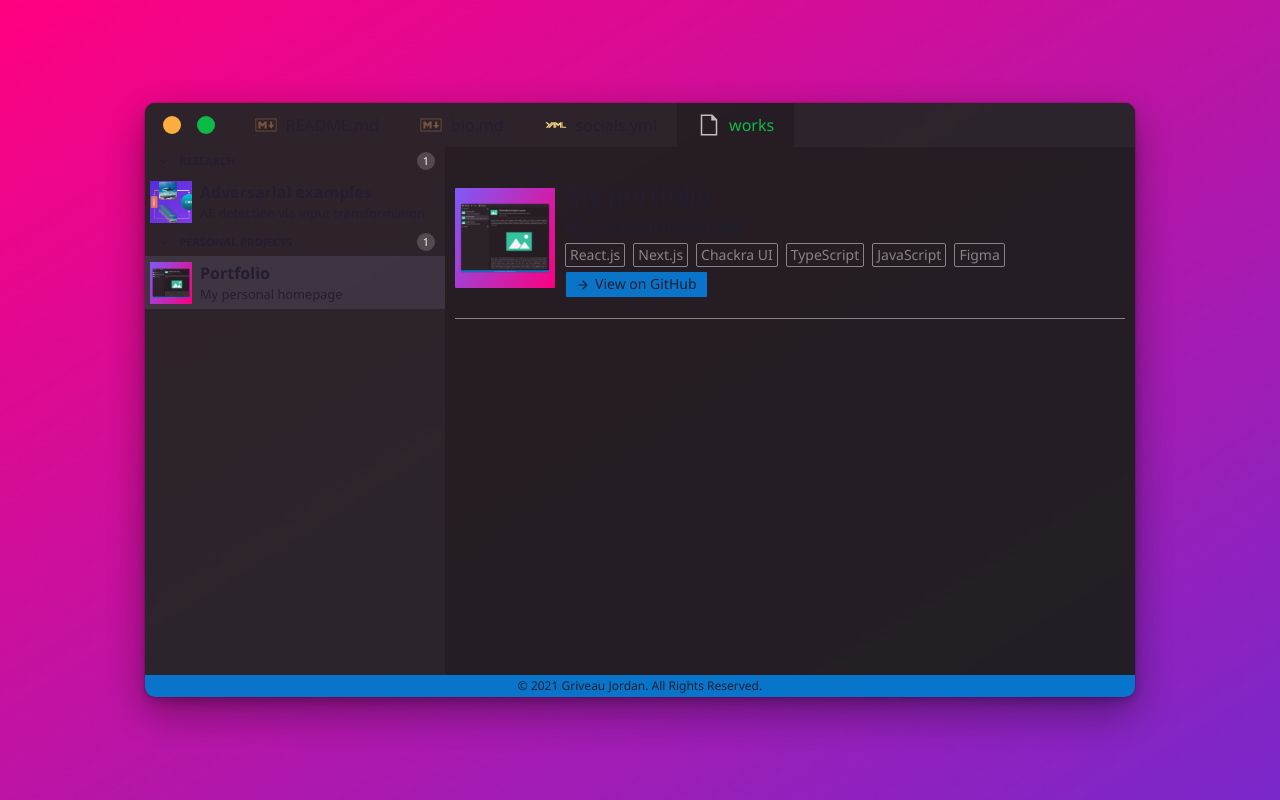
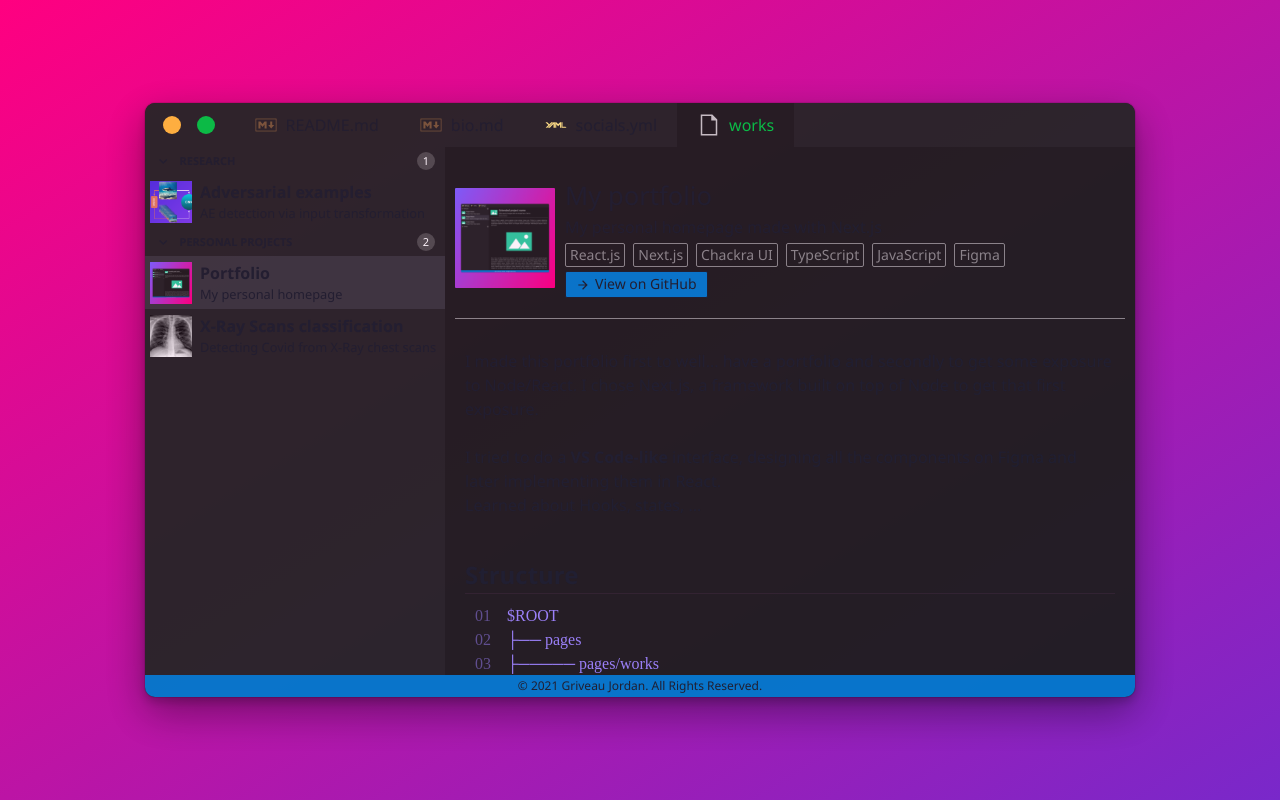
Before and after one commit to Grivj/portfolio, a Next.js app: page /works/portfolio in a window 1280 px wide. Built offline with nearby package versions, Linux system fonts and the light colour scheme.

Commit message:
Adding content /portfolio

```diff
--- a/components/App/Work.tsx
+++ b/components/App/Work.tsx
@@ -16,11 +16,17 @@ const Work: React.FC = ({ children }) => {
                     />
                 </Pane>
                 <Pane title="Personal projects" defaultIsOpen={true}>
-                <PaneItem
+                    <PaneItem
                         title="Portfolio"
                         intro="My personal homepage"
                         thumbnailPath="/works/portfolio/thumbnail.png"
                         href="/works/portfolio"
+                    />
+                    <PaneItem
+                        title="X-Ray Scans classification"
+                        intro="Detecting Covid from X-Ray chest scans"
+                        thumbnailPath="/works/xray/thumbnail.png"
+                        href="/works/xray"
                     />
                 </Pane>
             </WorkRightContainer>
@@ -51,7 +57,7 @@ const WorkRightContainer: React.FC = ({ children }) => (
 
 
 const WorkLeftContainer: React.FC = ({ children }) => (
-    <Container flexGrow={1} p="10px" overflow="auto" maxWidth={{base: "100%", lg: "990px"}}>
+    <Container flexGrow={1} p="10px" overflow="auto" maxWidth={{ base: "100%", lg: "990px" }}>
         {children}
     </Container>
 )
@@ -125,4 +131,13 @@ export const WorkBody: React.FC = ({ children }) => (
     </Box>
 )
 
+export const WorkSectionTitle: React.FC = ({ children }) => (
+    <Text
+        borderBottom="0.1rem solid #2d242c"
+        fontSize="1.5em" mt="40px" fontWeight="700"
+    >
+        {children}
+    </Text>
+)
+
 export default Work
--- a/pages/works/portfolio.tsx
+++ b/pages/works/portfolio.tsx
@@ -1,11 +1,24 @@
-import Work, { WorkBody, WorkHeader } from "../../components/App/Work"
+import Work, { WorkBody, WorkHeader, WorkSectionTitle } from "../../components/App/Work"
+import Code from "../../components/App/Code"
+import { Text } from "@chakra-ui/react"
 
+const ProjectRootCode = `
+$ROOT
+├── pages
+├───── pages/works
+│   # React component files
+├── components
+│   # Non-react modules
+├── lib
+│   # Static files for images
+└── public
+`.trim()
 
 const WorkPortfolio = () => (
     <Work>
         <WorkHeader
             title="My portfolio"
-            intro="My personal homepage."
+            intro="My personal homepage made with Next.js"
             thumbnailPath="/works/portfolio/thumbnail.png"
             tags={["React.js", "Next.js", "Chackra UI", "TypeScript", "JavaScript", "Figma"]}
             links={
@@ -16,7 +29,16 @@ const WorkPortfolio = () => (
             }
         />
         <WorkBody>
+            <Text>
+                I made this portfolio first to well... have a portfolio and secondly to get some exposure to Node/React.
+                I chose Next.js, a framework built on top of Node to get that first exposure.
+            </Text>
+            <br />
+            <Text>I tried to do a <b>VS Code-like</b> interface, designing all the components on Figma and later implementing them in React.</Text>
+            <Text>Learned about Hooks, states, ... </Text>
 
+            <WorkSectionTitle>Structure</WorkSectionTitle>
+            <Code code={ProjectRootCode} language="markdown" />
         </WorkBody>
     </Work>
 )
```
Also changed, not shown: pages/works/detection.tsx (+5 -5 lines), public/works/xray/thumbnail.png (added).
